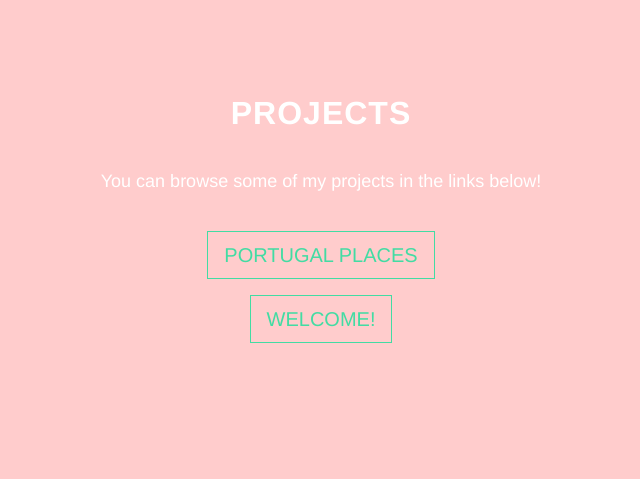
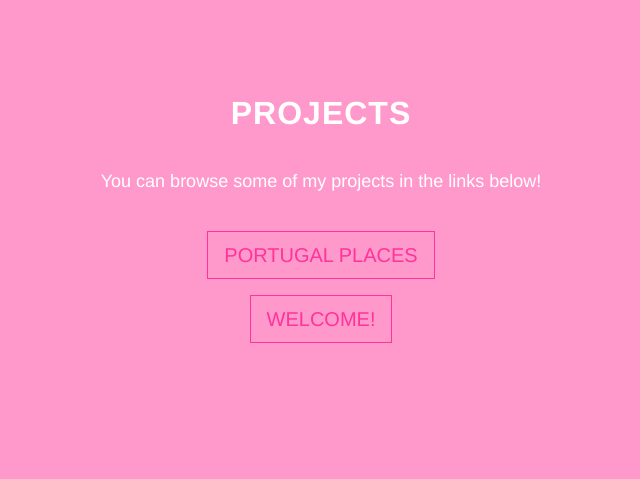
Before and after one commit to elizabethmg/IS219pj1, a PHP site: page /index.html in a window 1280 px wide. Shown: the part 2880-3359 px from the top of the page, without its empty margins (319-959 px from the left). Run offline with PHP 8.4, Linux system fonts and the light colour scheme.

Commit message:
Changing background&button colors

```diff
--- a/index.css
+++ b/index.css
@@ -4,7 +4,7 @@ body{
 	position:relative;
 	width:100%;
 	color:#fff;
-	background-color:#ffcccc;
+	background-color:#ff99cc;
 }
 html{
 	width:100%;
@@ -74,8 +74,8 @@ a{
 			#map{width:100%;height:300px}@media (min-width:992px){.content-section{padding-top:200px;padding-bottom:200px}
 			#map{height:350px}}
 			.btn{font-family:Cabin,'Helvetica Neue',Helvetica,Arial,sans-serif;font-weight:400;-webkit-transition:all .3s ease-in-out;-moz-transition:all .3s ease-in-out;transition:all .3s ease-in-out;text-transform:uppercase;border-radius:0}
-			.btn-default{color:#42dca3;border:1px solid #42dca3;background-color:transparent}
-			.btn-default:focus,.btn-default:hover{color:#000;border:1px solid #42dca3;outline:0;background-color:#42dca3}ul
+			.btn-default{color:#ff3399;border:1px solid #ff3399;background-color:transparent}
+			.btn-default:focus,.btn-default:hover{color:#000;border:1px solid #ff3399;outline:0;background-color:#ff3399}ul
 			.banner-social-buttons{margin-top:0}@media (max-width:1199px){ul.banner-social-buttons{margin-top:15px}}
 			@media (max-width:767px){ul.banner-social-buttons li{display:block;margin-bottom:20px;padding:0}ul
 			.banner-social-buttons li:last-child{margin-bottom:0}}footer{padding:50px 0}footer p{font-size:14px;margin:0}::-moz-selection{background:#fcfcfc;background:rgba(255,255,255,.2);text-shadow:none}::selection{background:#fcfcfc;background:rgba(255,255,255,.2);text-shadow:none}img::selection{background:0 0}img::-moz-selection{background:0 0}
```
